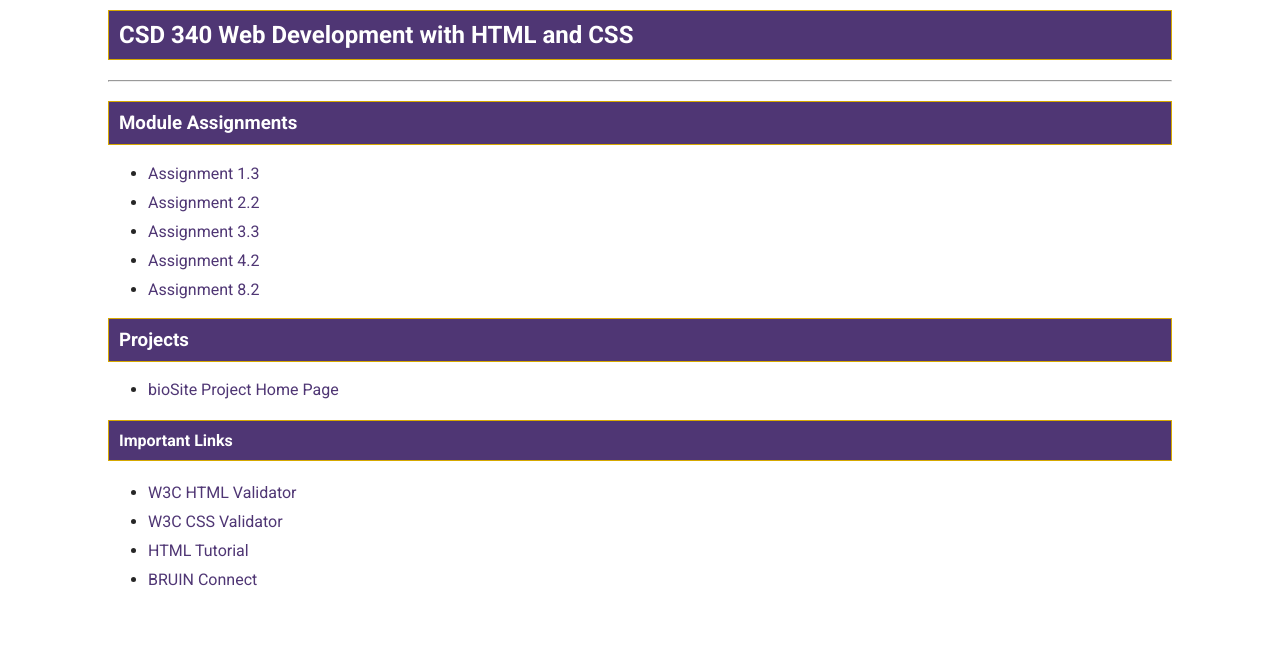
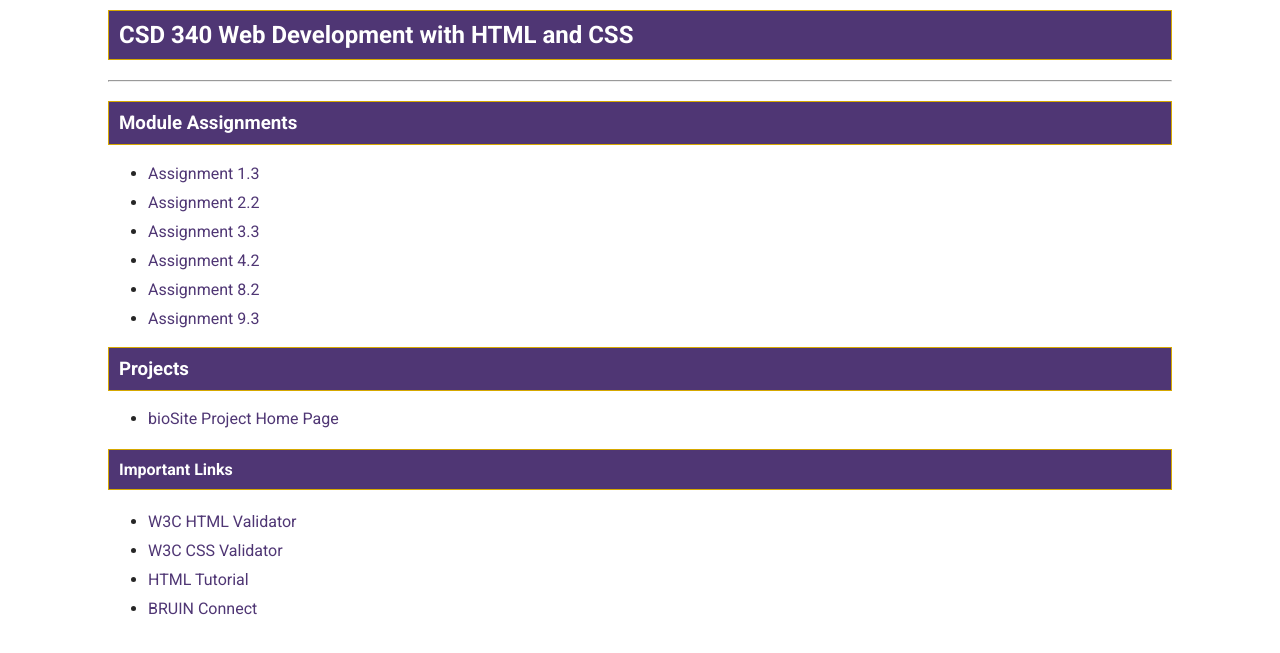
Before and after one commit to stamina4days/csd-340, a plain HTML site: page index.html in a window 1280 px wide. Shown: the part 121-774 px from the top of the page. Drawn offline with Linux system fonts and the light colour scheme.

Commit message:
Update index.html

```diff
--- a/index.html
+++ b/index.html
@@ -24,6 +24,7 @@ Assignment 3.2: GitHub Pages
             <li><a href="module-3/Hubbard_Mod3_3.html">Assignment 3.3</a></li>
             <li><a href="module-4/Hubbard_Mod4_2.html">Assignment 4.2</a></li>
             <li><a href="module-8/Hubbard_Mod8_2.html">Assignment 8.2</a></li>
+            <li><a href="module-9/Hubbard_Mod9_3.html">Assignment 9.3</a></li>
         </ul>
         <h3>Projects</h3>
         <ul>
```
